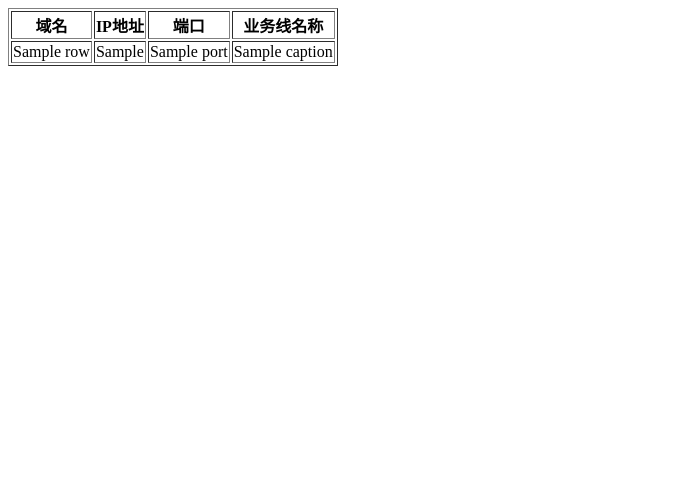
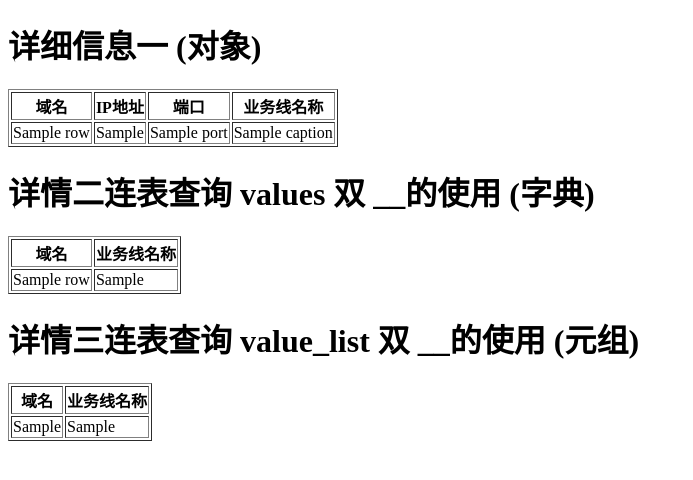
Before and after one commit to boundshunter/ORM_UserManagement_HomeWork, a Django app: template templates/host.html in a window 1280 px wide. Shown: the top 480 px of the page, without its empty margins (0-693 px from the left). Run offline with Django 3.2, Linux system fonts and the light colour scheme; the template is opened without the code that fills it: most values are stand-ins (such as "Sample title", 1, 10 or a date in 2020); parts of the project's set-up code (start-up, migrations or seed data) failed here and were passed over.

Commit message:
双__ 跨表操作

```diff
--- a/ORM_UserManagement_HomeWork/__init__.py
+++ b/ORM_UserManagement_HomeWork/__init__.py
@@ -0,0 +1,2 @@
+import pymysql
+pymysql.install_as_MySQLdb()
--- a/ORM_UserManagement_HomeWork/settings.py
+++ b/ORM_UserManagement_HomeWork/settings.py
@@ -88,7 +88,7 @@ DATABASES = {
     'NAME':'cmdb',
     'USER': 'jfsu',
     'PASSWORD': 'dongao.com123',
-    'HOST': '10.0.1.110',
+    'HOST': '127.0.0.1',
     'PORT': '3306',
     }
 }
--- a/templates/host.html
+++ b/templates/host.html
@@ -5,6 +5,7 @@
     <title>Title</title>
 </head>
 <body>
+    <h1>详细信息一 (对象)</h1>
     <table border="1">
         <thead>
             <tr>
@@ -25,6 +26,39 @@
             {% endfor %}
         </tbody>
     </table>
-
+    <h1>详情二连表查询  values 双 __的使用 (字典)</h1>
+    <table border="1">
+        <thead>
+            <tr>
+                <th>域名</th>
+                <th>业务线名称</th>
+            </tr>
+        </thead>
+        <tbody>
+            {% for row in v2 %}
+            <tr hid="row.nid" bid="row.b_id">
+                <td>{{ row.hostname }}</td>
+                <td>{{ row.b__caption }}</td>
+            </tr>
+            {% endfor %}
+        </tbody>
+    </table>
+    <h1>详情三连表查询 value_list 双 __的使用 (元组)</h1>
+    <table border="1">
+        <thead>
+            <tr>
+                <th>域名</th>
+                <th>业务线名称</th>
+            </tr>
+        </thead>
+        <tbody>
+            {% for row in v3 %}
+            <tr hid="row.0" bid="row.2">
+                <td>{{ row.1 }}</td>
+                <td>{{ row.3 }}</td>
+            </tr>
+            {% endfor %}
+        </tbody>
+    </table>
 </body>
 </html>
```
Also changed, not shown: cmdb/views.py (+6 -1 lines), 1 other file.
